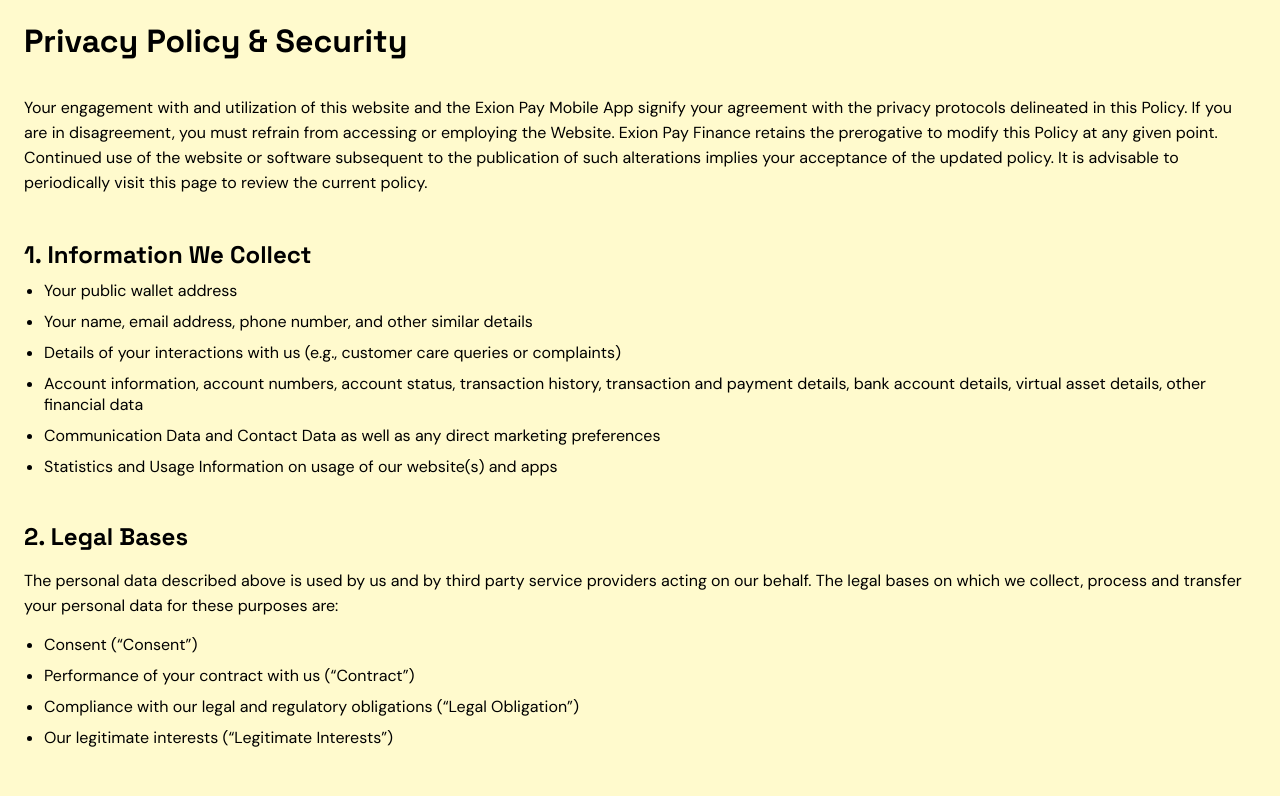
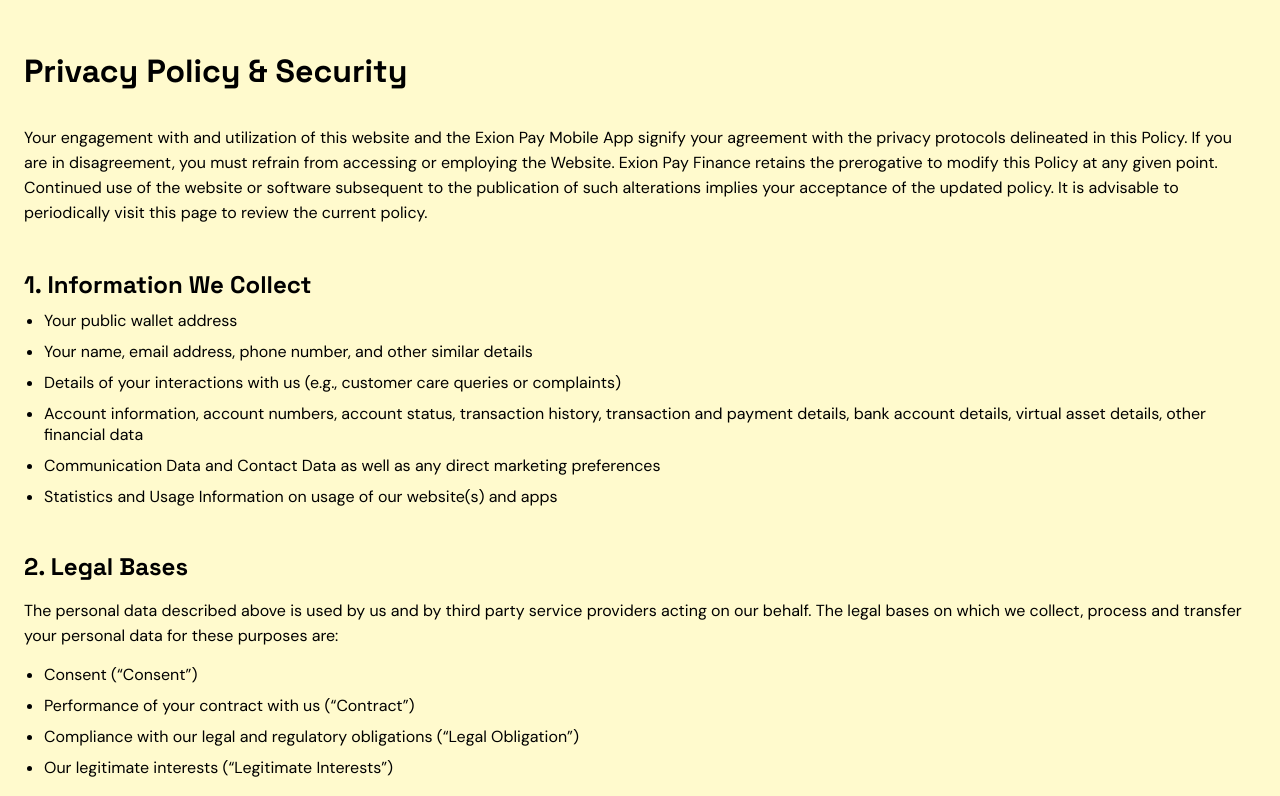
Before and after one commit to George-Agai/exion-landing, a React (Vite) app: page /privacy-policy in a window 1280 px wide. Shown: the top 796 px of the page. Built offline with nearby package versions, Linux system fonts and the light colour scheme.

Commit message:
privacy policies style mod

```diff
--- a/src/index.css
+++ b/src/index.css
@@ -224,7 +224,6 @@
   flex-direction: column;
   max-width: 100%;
   margin-left: 50;
-  /* padding-left: 60; */
   box-sizing: border-box;
   /* background-color: #052330; */
 }
--- a/src/pages/PrivacyPolicy.jsx
+++ b/src/pages/PrivacyPolicy.jsx
@@ -6,7 +6,7 @@
         window.scrollTo({ top: 0, behavior: 'auto' });
     }, []);
     return (
-        <div className='policy-container' style={{ paddingLeft: 24, paddingRight: 24 }}>
+        <div className='policy-container' style={{ paddingLeft: 24, paddingRight: 24, paddingTop: 30  }}>
             <h1 style={{ marginBottom: 16 }}>Privacy Policy &amp; Security</h1>
             <p style={{ marginBottom: 24 }}>
                 Your engagement with and utilization of this website and the Exion Pay Mobile App signify your agreement with the privacy protocols delineated in this Policy. If you are in disagreement, you must refrain from accessing or employing the Website. Exion Pay Finance retains the prerogative to modify this Policy at any given point. Continued use of the website or software subsequent to the publication of such alterations implies your acceptance of the updated policy. It is advisable to periodically visit this page to review the current policy.
--- a/src/pages/TermsOfUse.jsx
+++ b/src/pages/TermsOfUse.jsx
@@ -6,7 +6,7 @@
         window.scrollTo({ top: 0, behavior: 'auto' });
     }, []);
     return (
-        <div className='policy-container' style={{ paddingLeft: 24, paddingRight: 24 }}>
+        <div className='policy-container' style={{ paddingLeft: 24, paddingRight: 24, paddingTop: 30 }}>
             <h1 style={{ marginBottom: 16 }}>Terms of Use</h1>
 
             <p style={{ marginBottom: 16 }}>
```
